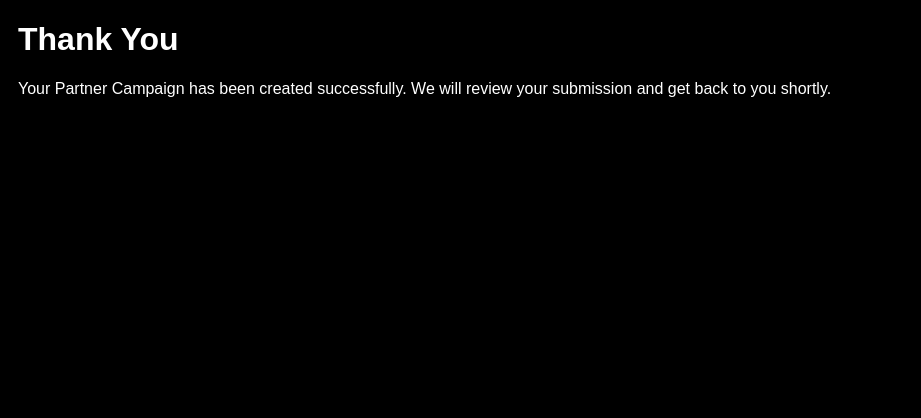
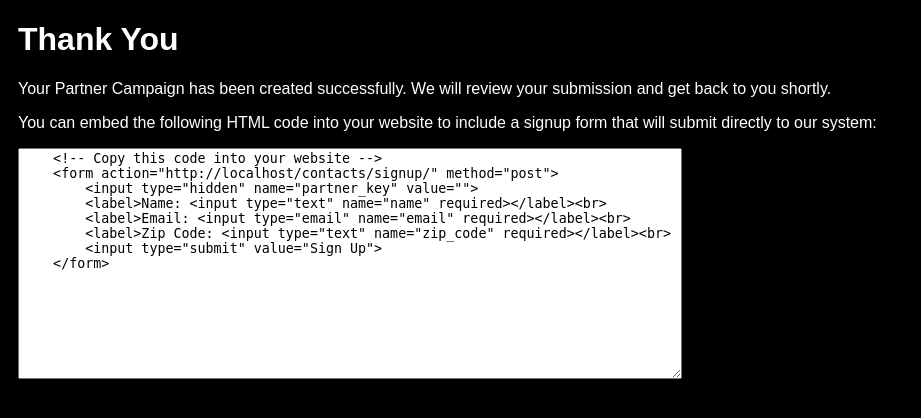
Before and after one commit to GS-US/strikecard-backend, a Django app: template starfish/partners/templates/partners/partnercampaign_thanks.html in a window 1280 px wide. Shown: the part 122-540 px from the top of the page, without its empty margins (0-921 px from the left). Run offline with Django 5.2, Linux system fonts and the light colour scheme; the template is opened without the code that fills it, so the values that code supplies are empty; parts of the project's set-up code (start-up, migrations or seed data) failed here and were passed over.

Commit message:
feat: add embeddable signup form to partner campaign thank-you page

```diff
--- a/starfish/contacts/views.py
+++ b/starfish/contacts/views.py
@@ -1,5 +1,7 @@
 from django.shortcuts import get_object_or_404, redirect
 from django.urls import reverse, reverse_lazy
+from django.utils.decorators import method_decorator
+from django.views.decorators.csrf import csrf_exempt
 from django.views.generic import CreateView, DetailView
 from partners.models import PartnerCampaign
 
@@ -32,6 +34,10 @@ class PendingContactCreateView(CreateView):
     form_class = PendingContactForm
     template_name = 'contacts/pendingcontact_form.html'
 
+    @method_decorator(csrf_exempt)
+    def dispatch(self, *args, **kwargs):
+        return super().dispatch(*args, **kwargs)
+
     def form_valid(self, form):
         partner_key = form.cleaned_data.get('partner_key')
         if partner_key:
--- a/starfish/partners/templates/partners/partnercampaign_thanks.html
+++ b/starfish/partners/templates/partners/partnercampaign_thanks.html
@@ -3,4 +3,17 @@
 {% block content %}
     <h1>Thank You</h1>
     <p>Your Partner Campaign has been created successfully. We will review your submission and get back to you shortly.</p>
+
+    <p>You can embed the following HTML code into your website to include a signup form that will submit directly to our system:</p>
+
+    <textarea rows="15" cols="80" readonly>
+    <!-- Copy this code into your website -->
+    <form action="{{ request.scheme }}://{{ request.get_host }}{% url 'pending_contact_create' %}" method="post">
+        <input type="hidden" name="partner_key" value="{{ object.key_string }}">
+        <label>Name: <input type="text" name="name" required></label><br>
+        <label>Email: <input type="email" name="email" required></label><br>
+        <label>Zip Code: <input type="text" name="zip_code" required></label><br>
+        <input type="submit" value="Sign Up">
+    </form>
+    </textarea>
 {% endblock %}
```
